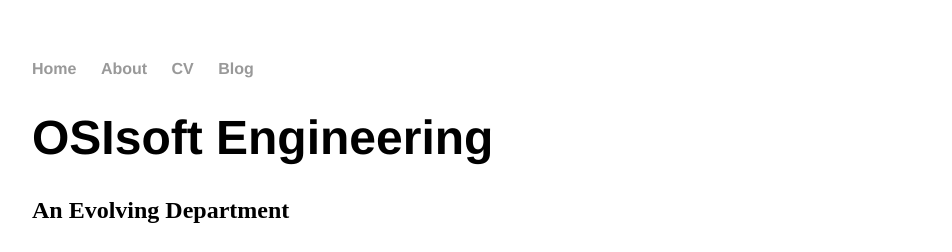
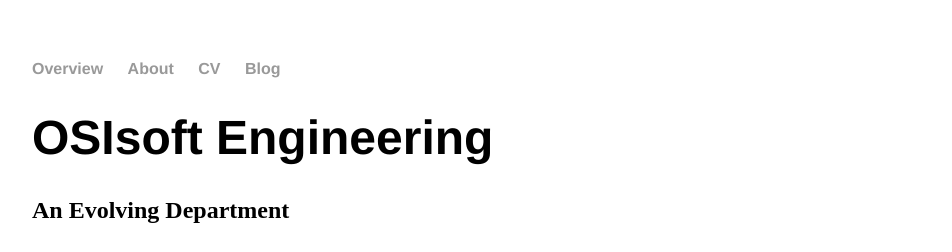
Before and after one commit to OSIEng/osieng.github.io, a Jekyll site: the page built from index.html, in a window 1280 px wide and 900 px high. Shown: the top 252 px of the window, without its empty margins (160-1112 px from the left). Built offline with Jekyll 4.4.1, drawn with Linux system fonts in a browser that asks for light colours.

Commit message:
Update default.html

```diff
--- a/_layouts/default.html
+++ b/_layouts/default.html
@@ -8,7 +8,7 @@
 		<body>
 			<nav>
 	    		<ul>
-	        		<li><a href="/">Home</a></li>
+	        		<li><a href="/">Overview</a></li>
 		        	<li><a href="/about">About</a></li>
 	        		<li><a href="/cv">CV</a></li>
 	        		<li><a href="/blog">Blog</a></li>
```
